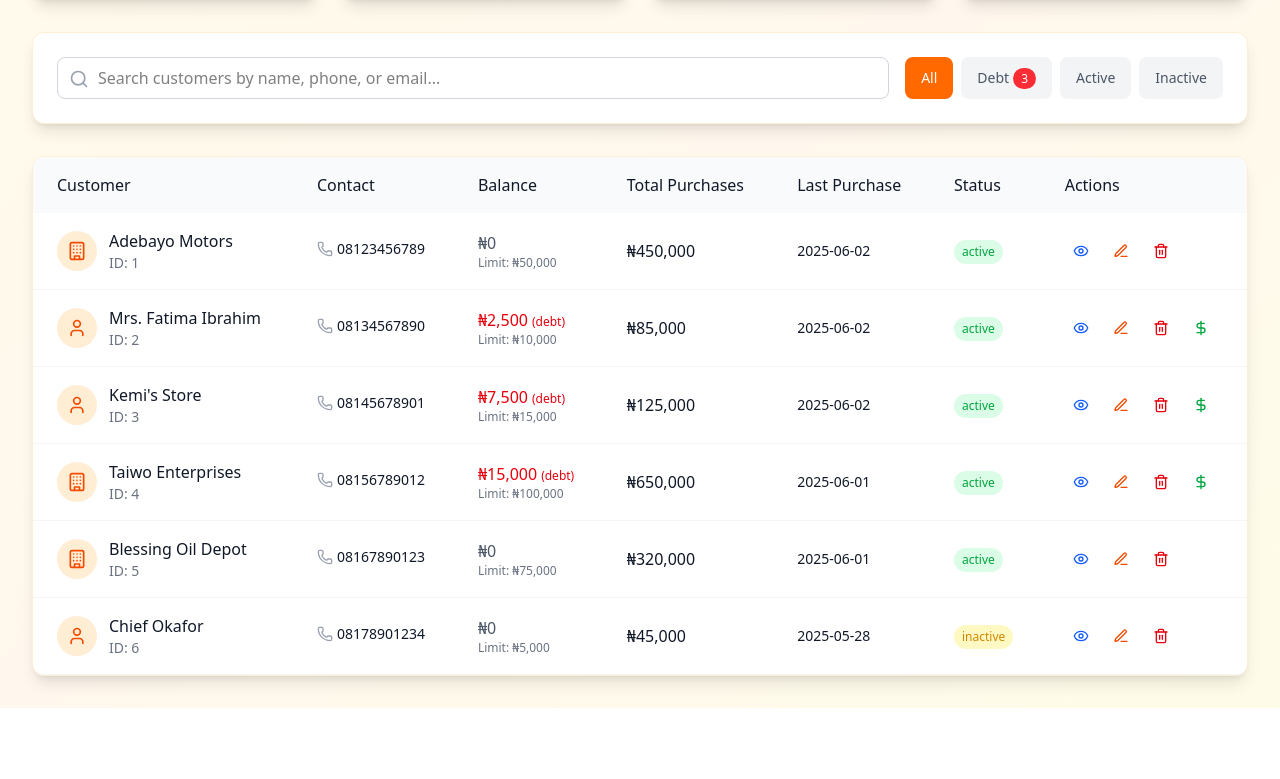
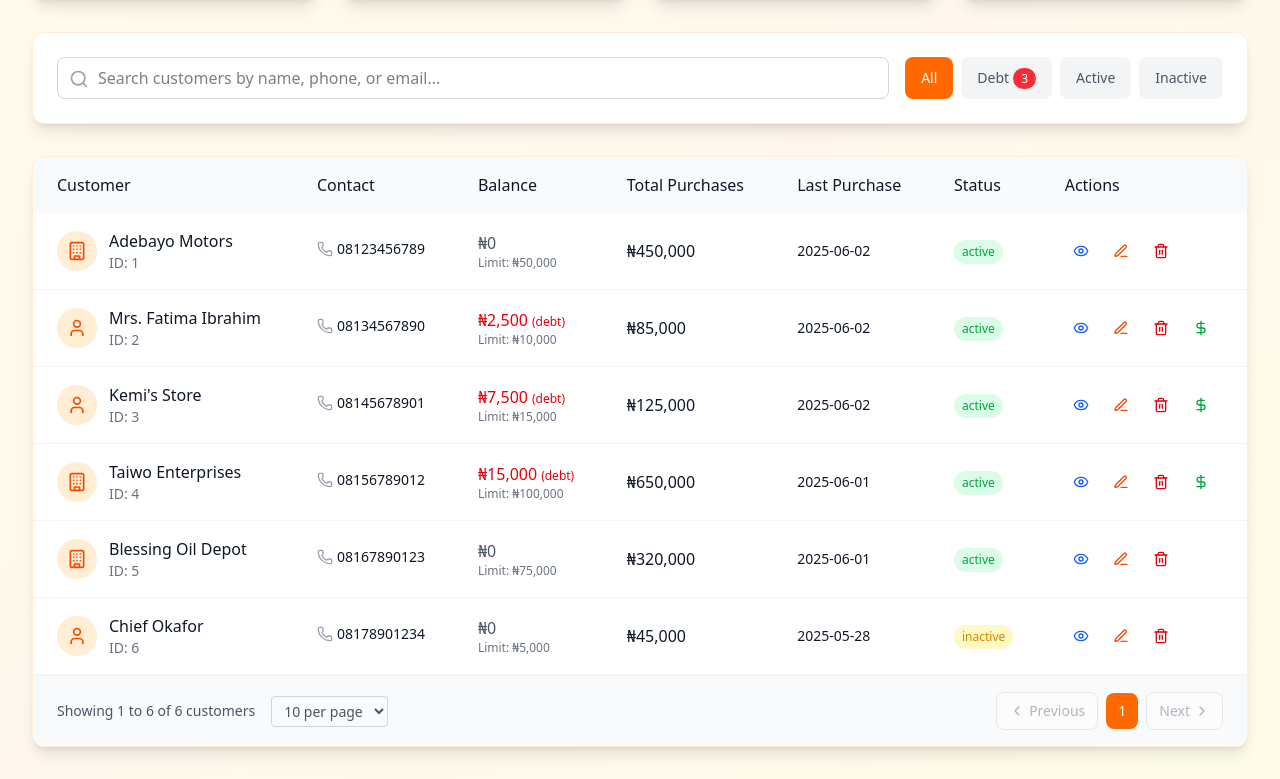
Before and after one commit to Ademic2022/pos-webapp, a Next.js app: page /customers in a window 1280 px wide. Shown: the part 231-1010 px from the top of the page. Before the commit the page ends 939 px from the top, so only its background shows below. Built offline with nearby package versions, Linux system fonts and the light colour scheme.

Commit message:
Implement pagination for customer management page with controls and results summary

```diff
--- a/src/app/customers/page.tsx
+++ b/src/app/customers/page.tsx
@@ -17,6 +17,8 @@ import {
   TrendingUp,
   User,
   Building,
+  ChevronLeft,
+  ChevronRight,
 } from "lucide-react";
 import Link from "next/link";
 import { CustomerFilter } from "@/types/types";
@@ -44,6 +46,10 @@ const CustomerManagementPage = () => {
   const [paymentAmount, setPaymentAmount] = useState<number>(0);
   const [paymentMethod, setPaymentMethod] = useState<string>("cash");
   const [paymentNote, setPaymentNote] = useState<string>("");
+
+  // Pagination state
+  const [currentPage, setCurrentPage] = useState<number>(1);
+  const [itemsPerPage, setItemsPerPage] = useState<number>(10);
 
   // Sample customer data
   const [customers, setCustomers] = useState<Customer[]>(users);
@@ -85,6 +91,17 @@ const CustomerManagementPage = () => {
     return matchesSearch && matchesFilter;
   });
 
+  // Pagination calculations
+  const totalPages = Math.ceil(filteredCustomers.length / itemsPerPage);
+  const startIndex = (currentPage - 1) * itemsPerPage;
+  const endIndex = startIndex + itemsPerPage;
+  const paginatedCustomers = filteredCustomers.slice(startIndex, endIndex);
+
+  // Reset to first page when filters change
+  React.useEffect(() => {
+    setCurrentPage(1);
+  }, [searchTerm, selectedFilter]);
+
   // Calculate summary statistics
   const customerStats = {
     total: customers.length,
@@ -113,27 +130,6 @@ const CustomerManagementPage = () => {
       }
       return customer;
     });
-
-    // Create transaction record
-    // const newTransaction = {
-    //   id: `pay-${Date.now()}`,
-    //   date: new Date().toISOString().split("T")[0],
-    //   type: "payment",
-    //   description: `Payment received (${paymentMethod})`,
-    //   amount: paymentAmount,
-    //   balance: selectedCustomer.balance + paymentAmount,
-    //   note: paymentNote,
-    // };
-
-    // Update transactions (assuming you have a state for transactions)
-    // const customerId = selectedCustomer.id;
-    // const updatedTransactions = {
-    //   ...customerTransactions,
-    //   [customerId]: [
-    //     ...(customerTransactions[customerId] || []),
-    //     newTransaction,
-    //   ],
-    // };
 
     // Update state
     setCustomers(updatedCustomers);
@@ -311,6 +307,11 @@ const CustomerManagementPage = () => {
                 onChange={(e) => setSearchTerm(e.target.value)}
                 className="w-full pl-10 pr-4 py-2 border border-gray-300 rounded-lg focus:ring-2 focus:ring-orange-500 focus:border-transparent"
               />
+              {(searchTerm || selectedFilter !== "all") && (
+                <div className="absolute right-3 top-3 text-xs text-gray-500">
+                  {filteredCustomers.length} found
+                </div>
+              )}
             </div>
 
             <div className="flex flex-wrap gap-2">
@@ -368,7 +369,7 @@ const CustomerManagementPage = () => {
                 </tr>
               </thead>
               <tbody>
-                {filteredCustomers.map((customer) => (
+                {paginatedCustomers.map((customer) => (
                   <tr
                     key={customer.id}
                     className="border-b border-gray-100 hover:bg-gray-50"
@@ -491,6 +492,95 @@ const CustomerManagementPage = () => {
             </table>
           </div>
 
+          {/* Pagination Controls */}
+          {filteredCustomers.length > 0 && (
+            <div className="px-6 py-4 border-t border-gray-100 bg-gray-50">
+              <div className="flex flex-col sm:flex-row items-center justify-between gap-4">
+                {/* Results Summary */}
+                <div className="flex items-center space-x-4 text-sm text-gray-600">
+                  <span>
+                    Showing {startIndex + 1} to{" "}
+                    {Math.min(endIndex, filteredCustomers.length)} of{" "}
+                    {filteredCustomers.length} customers
+                  </span>
+                  <select
+                    value={itemsPerPage}
+                    onChange={(e) => {
+                      setItemsPerPage(Number(e.target.value));
+                      setCurrentPage(1);
+                    }}
+                    className="border border-gray-300 rounded px-2 py-1 text-sm"
+                  >
+                    <option value={5}>5 per page</option>
+                    <option value={10}>10 per page</option>
+                    <option value={20}>20 per page</option>
+                    <option value={50}>50 per page</option>
+                  </select>
+                </div>
+
+                {/* Pagination Buttons */}
+                <div className="flex items-center space-x-2">
+                  <button
+                    onClick={() => setCurrentPage(Math.max(1, currentPage - 1))}
+                    disabled={currentPage === 1}
+                    className="flex items-center px-3 py-2 text-sm font-medium text-gray-500 bg-white border border-gray-300 rounded-lg hover:bg-gray-50 hover:text-gray-700 disabled:opacity-50 disabled:cursor-not-allowed"
+                  >
+                    <ChevronLeft className="w-4 h-4 mr-1" />
+                    Previous
+                  </button>
+
+                  {/* Page Numbers */}
+                  <div className="flex items-center space-x-1">
+                    {Array.from({ length: totalPages }, (_, i) => i + 1)
+                      .filter((page) => {
+                        // Show first page, last page, current page, and 2 pages around current
+                        return (
+                          page === 1 ||
+                          page === totalPages ||
+                          Math.abs(page - currentPage) <= 2
+                        );
+                      })
+                      .map((page, index, array) => {
+                        // Add ellipsis if there's a gap
+                        const showEllipsis =
+                          index > 0 && page - array[index - 1] > 1;
+                        return (
+                          <React.Fragment key={page}>
+                            {showEllipsis && (
+                              <span className="px-2 py-1 text-gray-500">
+                                ...
+                              </span>
+                            )}
+                            <button
+                              onClick={() => setCurrentPage(page)}
+                              className={`px-3 py-2 text-sm font-medium rounded-lg ${
+                                currentPage === page
+                                  ? "bg-orange-500 text-white"
+                                  : "text-gray-700 bg-white border border-gray-300 hover:bg-gray-50"
+                              }`}
+                            >
+                              {page}
+                            </button>
+                          </React.Fragment>
+                        );
+                      })}
+                  </div>
+
+                  <button
+                    onClick={() =>
+                      setCurrentPage(Math.min(totalPages, currentPage + 1))
+                    }
+                    disabled={currentPage === totalPages}
+                    className="flex items-center px-3 py-2 text-sm font-medium text-gray-500 bg-white border border-gray-300 rounded-lg hover:bg-gray-50 hover:text-gray-700 disabled:opacity-50 disabled:cursor-not-allowed"
+                  >
+                    Next
+                    <ChevronRight className="w-4 h-4 ml-1" />
+                  </button>
+                </div>
+              </div>
+            </div>
+          )}
+
           {filteredCustomers.length === 0 && (
             <div className="text-center py-12">
               <Users className="w-12 h-12 mx-auto mb-4 text-gray-300" />
```
